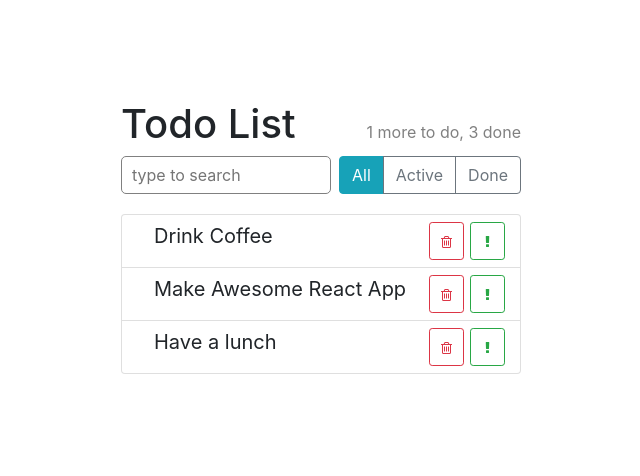
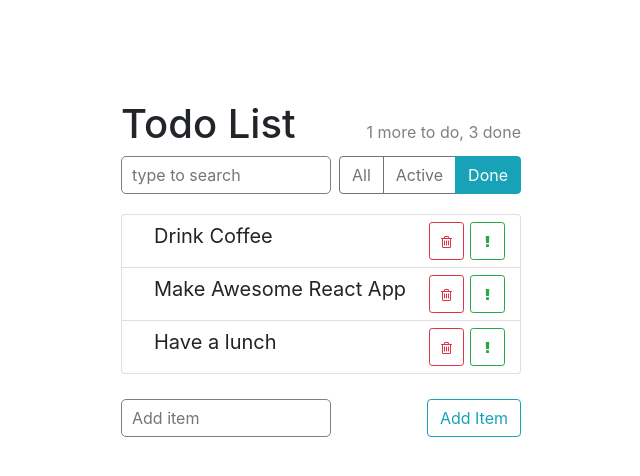
Before and after one commit to Artkvadrat/To-Do-List, a React (Create React App) app: page / in a window 1280 px wide. Shown: the top 476 px of the page, without its empty margins (319-959 px from the left). Built offline with nearby package versions, Linux system fonts and the light colour scheme.

Commit message:
Added a field to add a new item. But working only button.

```diff
--- a/src/components/App/App.js
+++ b/src/components/App/App.js
@@ -4,24 +4,39 @@ import AppHeader from "../AppHeader/AppHeader";
 import SearchPanel from "../SearchPanel/SearchPanel";
 import ItemStatusFilter from "../ItemStatusFilter/ItemStatusFilter";
 import ToDoList from "../TodoList/TodoList";
+import ItemAddPanel from "../ItemAddPanel/ItemAddPanel";
 
 
 class App extends Component {
 
     state = {
         todoData: [
-            { label: 'Drink Coffee', id: 1 },
-            { label: 'Make Awesome React App', id: 2 },
-            { label: 'Have a lunch', id: 3 }
+            { label: 'Drink Coffee', important: false, id: 1 },
+            { label: 'Make Awesome React App', important: true, id: 2 },
+            { label: 'Have a lunch', important: false, id: 3 }
         ]
     };
 
     DeleteItem = (id) => {
-        this.setState(( { todoData }) => {
+        this.setState(( { todoData } ) => {
             const idx = todoData.findIndex( (el) => el.id === id);
 
             return {
                 todoData: [ ...todoData.slice(0, idx), ...todoData.slice(idx + 1) ]
+            }
+        })
+    };
+
+    addItem = (text) => {
+        this.setState( ( { todoData } )  => {
+            const length = todoData.length;
+            const newPart = {
+                label: text,
+                important: false,
+                id: length+1
+            };
+            return {
+                todoData: [ ...todoData, newPart ]
             }
         })
     };
@@ -36,6 +51,7 @@ class App extends Component {
                 </div>
                 <ToDoList todos={ this.state.todoData }
                           onDeleted={ (id) => { this.DeleteItem(id) }}/>
+                <ItemAddPanel onItemAdded={ (text) => this.addItem(text) }/>
              </div>
         )
     }
--- /dev/null
+++ b/src/components/ItemAddPanel/ItemAddPanel.css
@@ -0,0 +1,10 @@
+.addPanelForm {
+    margin-top: 25px;
+}
+.addPanelForm input{
+    height: 38px;
+    padding-left: 10px;
+    width: 210px;
+    border: 1px solid gray;
+    border-radius: 5px;
+}
--- /dev/null
+++ b/src/components/ItemAddPanel/ItemAddPanel.js
@@ -0,0 +1,16 @@
+import React, { Component } from "react";
+import './ItemAddPanel.css';
+import Button from 'react-bootstrap/Button';
+
+class ItemAddPanel extends Component {
+    render() {
+        return (
+            <div className="d-flex justify-content-between addPanelForm">
+                <input placeholder="Add item" className="ItemSearch"/>
+                <Button variant="outline-info" onClick={ () => this.props.onItemAdded('add') }>Add Item</Button>
+            </div>
+        )
+    }
+}
+
+export default ItemAddPanel;
--- a/src/components/ItemStatusFilter/ItemStatusFilter.js
+++ b/src/components/ItemStatusFilter/ItemStatusFilter.js
@@ -3,15 +3,47 @@ import './ItemStatusFilter.css';
 import ButtonGroup from 'react-bootstrap/ButtonGroup';
 
 class ItemStatusFilter extends Component {
+
+    state ={
+      one: false,
+      two: false,
+      three: true
+    };
+
+
+
     render() {
+
+        let classNameOne = 'btn';
+        let classNameTwo = 'btn';
+        let classNameThree = 'btn';
+
+        if( this.state.one ) {
+            classNameOne += ' btn-info';
+            classNameTwo += ' btn-outline-secondary';
+            classNameThree +=  ' btn-outline-secondary';
+        }
+
+        if( this.state.two ) {
+            classNameOne += ' btn-outline-secondary';
+            classNameTwo += ' btn-info';
+            classNameThree +=  ' btn-outline-secondary';
+        }
+
+        if( this.state.three ) {
+            classNameOne += ' btn-outline-secondary';
+            classNameTwo += ' btn-outline-secondary';
+            classNameThree +=  ' btn-info';
+        }
+
         return (
             <ButtonGroup>
             <button type="button"
-                    className="btn btn-info">All</button>
+                    className={ classNameOne }>All</button>
             <button type="button"
-                    className="btn btn-outline-secondary">Active</button>
+                    className={ classNameTwo }>Active</button>
             <button type="button"
-                    className="btn btn-outline-secondary">Done</button>
+                    className={ classNameThree }>Done</button>
         </ButtonGroup>
         )
     }
```
Lines whose indentation alone changed are shown as unchanged.
